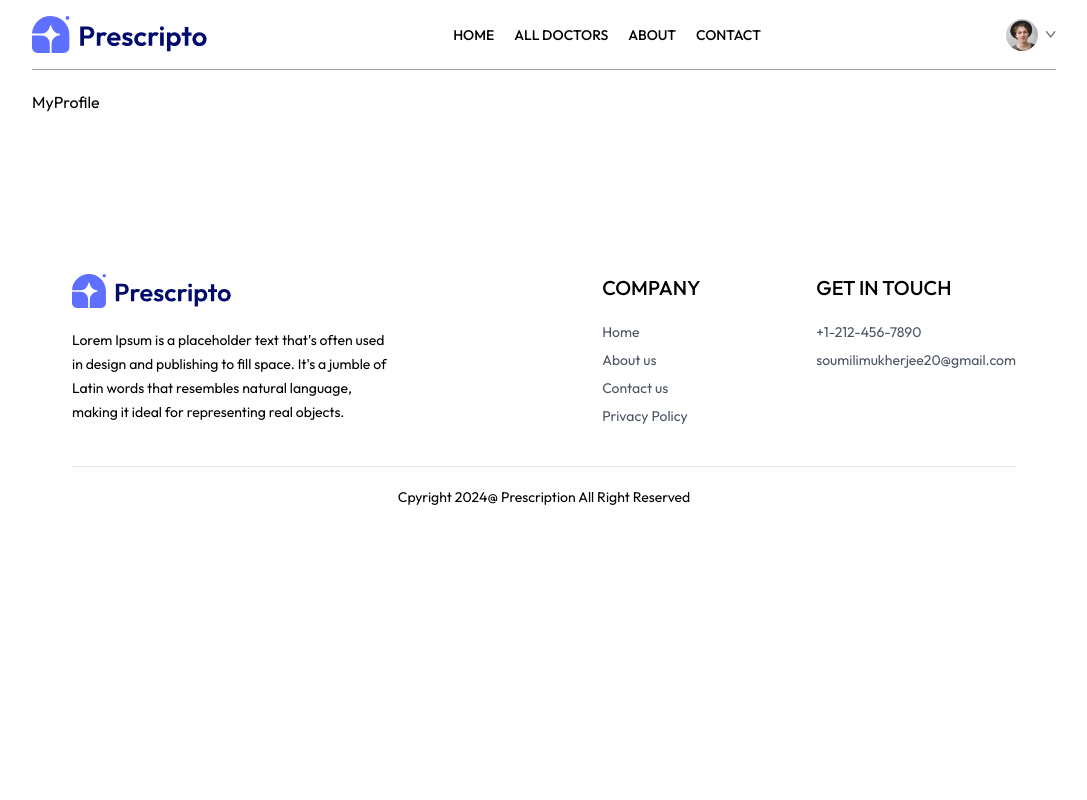
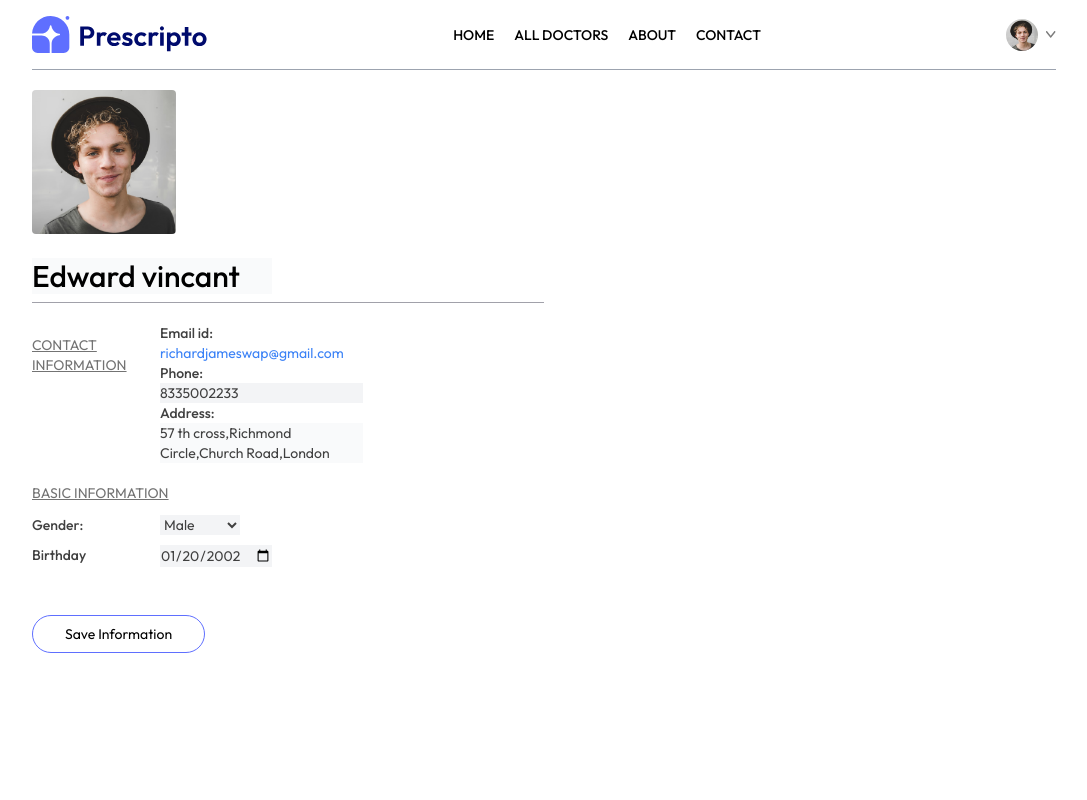
Before and after one commit to Soumili-Mukherjee/Doctor-Appointment-Frontend, a React (Vite) app in the folder vite-project/: page /my-profile in a window 1280 px wide. Shown: the top 800 px of the page, without its empty margins (96-1183 px from the left). Built offline with nearby package versions, Linux system fonts and the light colour scheme.

Commit message:
profile.jsx done

```diff
--- a/vite-project/src/pages/MyProfile.jsx
+++ b/vite-project/src/pages/MyProfile.jsx
@@ -1,9 +1,94 @@
 /* eslint-disable no-unused-vars */
-import React from 'react'
+import React, {useState} from 'react'
+import { assets } from '../assets/assets_frontend/assets'
 
 const MyProfile = () => {
+  const [userData,setUserData] = useState({
+    name:"Edward vincant",
+    image:assets.profile_pic,
+    email:'richardjameswap@gmail.com',
+    phone:'8335002233',
+    address:{
+      line1:"57 th cross,Richmond",
+      line2:"Circle,Church Road,London"
+
+    },
+    gender:'Male',
+    dob:'2002-01-20'
+
+
+  })
+
+  const [isEdit,setIsEdit]=useState(true)
   return (
-    <div>MyProfile</div>
+    <div className='max-w-lg flex flex-col gap-2 text-sm'>
+      <img className='w-36 rounded' src={userData.image} alt =""/>
+      {
+        isEdit
+        ? <input className='bg-gray-50 text-3xl font-medium max-w-60 mt-4' type="text" value={userData.name}onChange={e => setUserData(prev=>({...prev,name:e.target.value}))}/>
+        :<p className='font-medium text-3xl-neutral-800 mt-4'>{userData.name}</p>
+
+      }
+      <hr className='bg-zinc-400 h-[1px] border-none'/>
+      <div className='grid grid-cols-[1fr_3fr] gap-y-2.5 mt-3 text-neutral-700'>
+       <p className='text-neutral-500 underline mt-3'>CONTACT INFORMATION</p>
+       <div>
+        <p className='font-medium'>Email id:</p>
+        <p className='text-blue-500'>{userData.email}</p>
+        <p className='font-medium'>Phone:</p>
+        {
+        isEdit
+        ? <input className='bg-gray-100 max-w-52' type="text" value={userData.phone}onChange={e => setUserData(prev=>({...prev,phone:e.target.value}))}/>
+        :<p className='text-blue-400'>{userData.phone}</p>
+
+      }
+      <p className='font-medium'>Address:</p>
+      {
+        isEdit
+        ?<p>
+          <input className='bg-gray-50'  onChange={(e)=>setUserData(prev=>({...prev,address:{...prev.address,line1:e.target.value}}))} value={userData.address.line1} type="text" />
+          <br/>
+          <input className='bg-gray-50'  onChange={(e)=>setUserData(prev=>({...prev,address:{...prev.address,line2:e.target.value}}))} value={userData.address.line2} type="text" />
+        </p>
+        :<p className='text-gray-500'>
+          {userData.address.line1}
+          <br/>
+          {userData.address.line2}
+        </p>
+
+
+      }
+       </div>
+      </div>
+      <div>
+        <p className='text-neutral-500 underline mt-3'>BASIC INFORMATION</p>
+        <div className='grid grid-cols-[1fr_3fr] gap-y-2.5 mt-3 text-neutral-700'>
+          <p className='font-medium'>Gender:</p>
+          {
+        isEdit
+        ? <select className='max-w-20 bg-gray-100' onChange={(e)=>setUserData(prev=>({...prev,gender:e.target.value}))} value ={userData.gender} >
+          <option value="Male">Male</option>
+          <option value="Female">Female</option>
+        </select>
+        :<p className='text-gray-400'>{userData.gender}</p>
+
+      }
+      <p className='font-medium'>Birthday</p>
+      {
+        isEdit
+        ? <input className='max-w-28 bg-gray-100' type="date" onChange={(e)=>setUserData(prev=>({...prev,dob:e.target.value}))} value={userData.dob}/>
+        :<p className='text-gray-400'>{userData.dob}</p>
+      }
+        </div>
+      </div>
+      <div className='mt-10'>
+        {
+          isEdit
+          ? <button className='border border-primary px-8 py-2 rounded-full hover:bg-primary hover:text-white transition-all ' onClick={()=>setIsEdit(false)}>Save Information</button>
+          :<button  className='border border-primary px-8 py-2 rounded-full hover:bg-primary hover:text-white transition-all' onClick={()=>setIsEdit(true)}>Edit</button>
+        }
+      </div>
+    </div>
   )
 }
 
```
